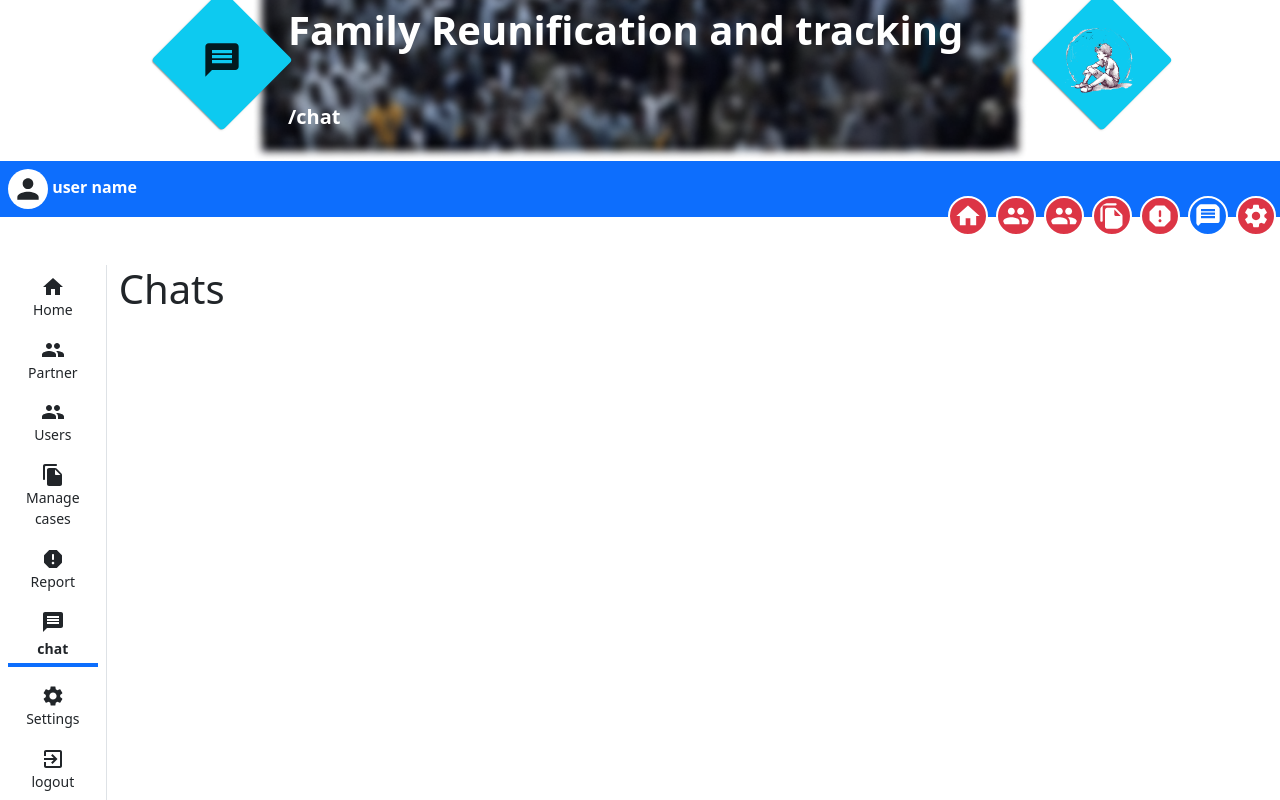
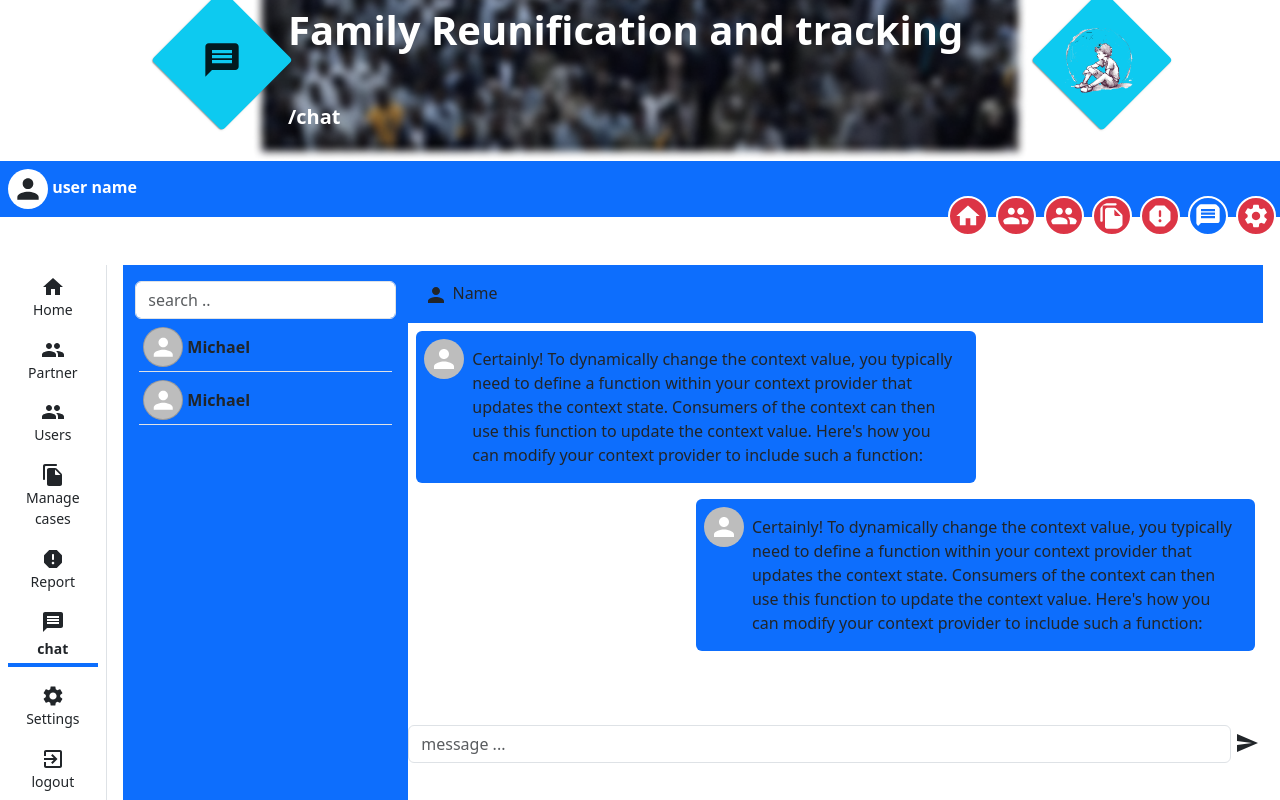
Before and after one commit to IgiranezaMichel/family-reunification-v-01, a React (Vite) app: page /admin in a window 1280 px wide. Both pictures are taken after a click on the element "chat". Shown: the part 159-959 px from the top of the page. Built offline with nearby package versions, Linux system fonts and the light colour scheme.

Commit message:
create chat input

```diff
--- a/src/pages/admin/navigations/chat.tsx
+++ b/src/pages/admin/navigations/chat.tsx
@@ -1,9 +1,50 @@
-export const Chat=()=>{
-    return(
-        <>
-        <div className="display-6">
-            Chats
-        </div>
-        </>
+import { Person, Send } from "@material-ui/icons"
+import { Avatar } from "@mui/material"
+
+export const Chat = () => {
+    return (
+        <main className="container-md h-100 overflow-hidden">
+            <section className="row h-100">
+                <div className="col-3 bg-primary h-100 overflow-auto">
+                    <div>
+                        <input type="search" placeholder="search .." className="form-control mt-3" />
+                    </div>
+                    <section className="overflow-auto">
+                    <div className="d-flex m-1 border-bottom p-1">
+                        <Avatar  className="card"/> <div className="card bg-transparent border-0 mx-1 justify-content-center"><b>Michael</b></div>
+                    </div>
+                    <div className="d-flex m-1 border-bottom p-1">
+                        <Avatar  className="card"/> <div className="card bg-transparent border-0 mx-1 justify-content-center"><b>Michael</b></div>
+                    </div>
+                    </section>
+                </div>
+                <div className="col-9 p-0">
+                    <div className="p-3  bg-primary"><Person /> Name</div>
+                    <section className="h-75 p-2 overflow-auto mb-3" >
+                        <p className="bg-primary col-8 rounded p-2 d-flex justify-content-center">
+                                <Avatar/>
+                            <div className="p-2">
+                                Certainly! To dynamically change the context value, you typically need to define a function within your context provider that updates the context state. Consumers of the context can then use this function to update the context value. Here's how you can modify your context provider to include such a function:
+                            </div>
+                        </p>
+                        <p className="bg-primary col-8 rounded p-2 d-flex float-end">
+                            <div className="">
+                                <Avatar />
+                            </div>
+                            <div className="p-2">
+                                Certainly! To dynamically change the context value, you typically need to define a function within your context provider that updates the context state. Consumers of the context can then use this function to update the context value. Here's how you can modify your context provider to include such a function:
+                            </div>
+                        </p>
+
+                    </section>
+                    <div className="d-flex" style={{ transform: 'translate(0px,-15px)' }}>
+                        <input type="text" className="form-control" placeholder='message ...' />
+                        <div className="p-1">
+                            <Send />
+                        </div>
+                    </div>
+                </div>
+            </section>
+        </main>
     )
 }
```
